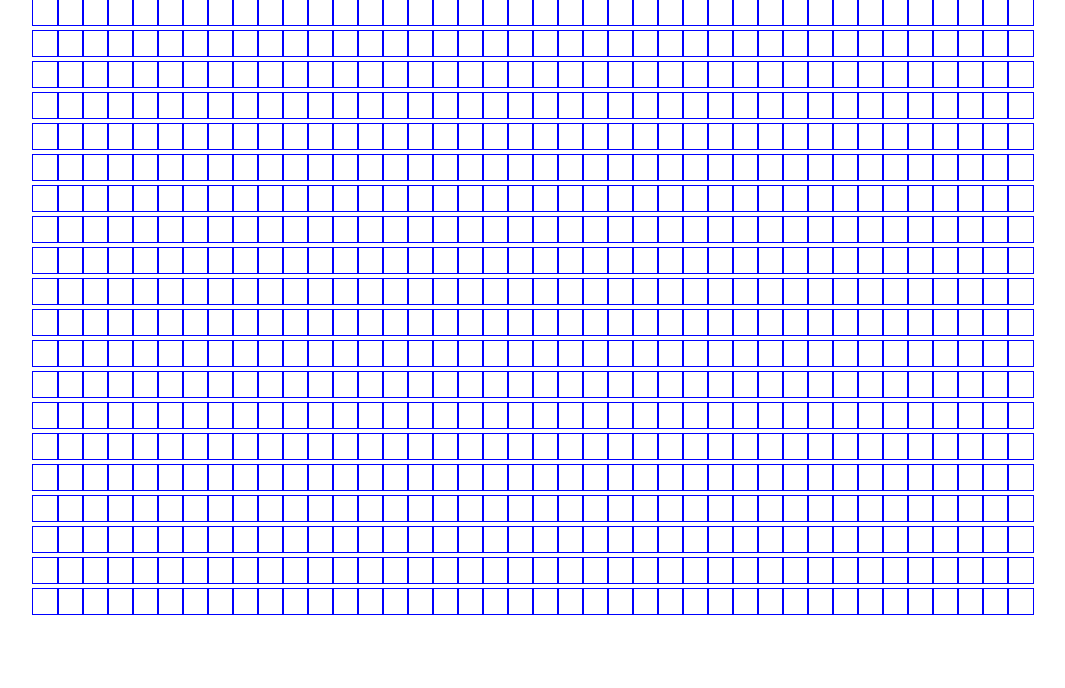
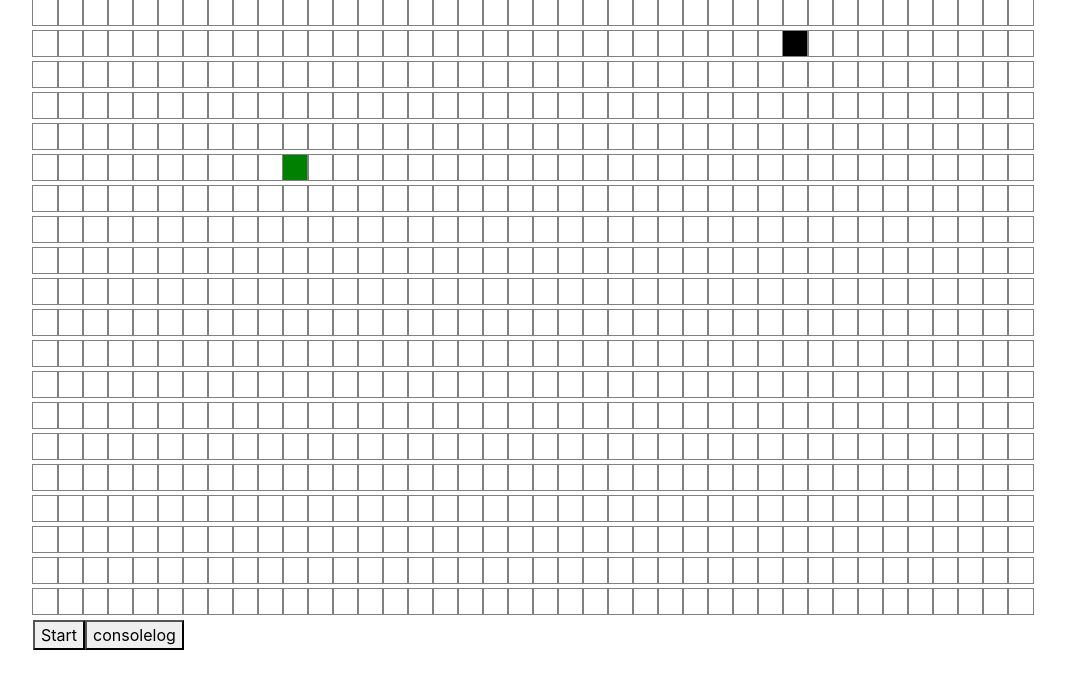
Before and after one commit to bsong070/BouncingSimulator, a React (Create React App) app: page / in a window 1280 px wide. Shown: the top 688 px of the page, without its empty margins (49-1114 px from the left). Built offline with nearby package versions, Linux system fonts and the light colour scheme.

Commit message:
initial setup on calculations

```diff
--- a/src/SimulationFiles/BouncingSimulator.js
+++ b/src/SimulationFiles/BouncingSimulator.js
@@ -1,45 +1,49 @@
 import React, { Component, useEffect, useState } from "react";
 import Cell from "./Cell";
+import ballPath from "./ballPath";
 
 import "./cell.css";
 
-const BALL_START_X = 5;
-const BALL_START_Y = 0;
-const TARGET_X = 20;
-const TARGET_Y = 0;
+const BALL_START_COL = 5;
+const BALL_START_ROW = 10;
+const TARGET_COL = 1;
+const TARGET_ROW = 30;
 const BOARD_ROW = 40;
 const BOARD_COL = 20;
+const GRAVITY = 1;
+const WIND = 2;
 
 let getBoard = () => {
   let board = [];
-  for (let y = 0; y < BOARD_COL; y++) {
-    let currentX = [];
-    for (let x = 0; x < BOARD_ROW; x++) currentX.push(boardCell(y, x));
+  for (let row = 0; row < BOARD_COL; row++) {
+    let currentArray = [];
+    for (let col = 0; col < BOARD_ROW; col++)
+      currentArray.push(boardCell(row, col));
 
-    board.push(currentX);
+    board.push(currentArray);
   }
   return board;
 };
 
-let boardCell = (x, y) => {
+let boardCell = (col, row) => {
   return {
-    x,
-    y,
-    atStart: x == BALL_START_X && y == BALL_START_Y,
-    atTarget: x == TARGET_X && y == TARGET_Y,
+    col,
+    row,
+    atStart: col == BALL_START_COL && row == BALL_START_ROW,
+    atTarget: col == TARGET_COL && row == TARGET_ROW,
     previousPath: false,
     isWall: false,
   };
 };
 
-let wallCell = (board, x, y) => {
+let wallCell = (board, row, col) => {
   let newBoard = board.slice();
-  let cell = newBoard[x][y];
+  let cell = newBoard[row][col];
   let wall = {
     ...cell,
     isWall: !cell.isWall,
   };
-  newBoard[x][y] = wall;
+  newBoard[row][col] = wall;
   return newBoard;
 };
 
@@ -51,38 +55,41 @@ let BouncingSimulator = () => {
     setBoard(getBoard());
   }, []);
 
-  let handleMouseDown = (x, y) => {
-    setBoard(wallCell(board, x, y));
+  let handleMouseDown = (row, col) => {
+    setBoard(wallCell(board, row, col));
+    setMousePressed(true);
   };
 
-  let handleMouseUp = (x, y) => {
+  let handleMouseUp = () => {
     setMousePressed(false);
   };
 
-  let handleMouseEnter = (x, y) => {
-    setBoard(wallCell(board, x, y));
-    setMousePressed(true);
+  let handleMouseEnter = (row, col) => {
+    if (!mousePressed) return;
+    setBoard(wallCell(board, row, col));
   };
 
   // add ball current
 
   return (
     <div class="container">
-      {board.map((x, xIndex) => {
+      {board.map((row, rowIndex) => {
         return (
-          <div key={xIndex}>
-            {x.map((cell, cellIndex) => {
-              let { x, y, previousPath, isWall } = cell;
+          <div key={rowIndex}>
+            {row.map((cell, cellIndex) => {
+              let { row, col, previousPath, isWall, atStart, atTarget } = cell;
               return (
                 <Cell
                   key={cellIndex}
-                  x={x}
-                  y={y}
+                  row={row}
+                  col={col}
+                  atStart={atStart}
+                  atTarget={atTarget}
                   previousPath={previousPath}
                   isWall={isWall}
                   mouseIsPressed={mousePressed}
-                  onMouseDown={(x, y) => handleMouseDown(x, y)}
-                  // onMouseEnter={(x, y) => handleMouseEnter(x, y)}
+                  onMouseDown={(row, col) => handleMouseDown(row, col)}
+                  onMouseEnter={(row, col) => handleMouseEnter(row, col)}
                   onMouseUp={() => handleMouseUp()}
                 />
               );
@@ -90,6 +97,23 @@ let BouncingSimulator = () => {
           </div>
         );
       })}
+      <button
+        onClick={() =>
+          ballPath(
+            board,
+            board[BALL_START_COL][BALL_START_ROW],
+            board[TARGET_COL][TARGET_ROW],
+            GRAVITY,
+            WIND
+          )
+        }
+      >
+        Start
+      </button>
+
+      <button onClick={() => console.log(board.length, board[0].length)}>
+        consolelog
+      </button>
     </div>
   );
 };
--- a/src/SimulationFiles/Cell.js
+++ b/src/SimulationFiles/Cell.js
@@ -4,8 +4,8 @@ import "./cell.css";
 export default class Cell extends Component {
   render() {
     const {
-      x,
-      y,
+      row,
+      col,
       isWall,
       atStart,
       atTarget,
@@ -24,10 +24,10 @@ export default class Cell extends Component {
 
     return (
       <div
-        id={`cell-${x}-${y}`}
+        id={`cell-${row}-${col}`}
         className={`cell ${classNameMod}`}
-        onMouseDown={() => onMouseDown(x, y)}
-        onMouseEnter={() => onMouseEnter(x, y)}
+        onMouseDown={() => onMouseDown(row, col)}
+        onMouseEnter={() => onMouseEnter(row, col)}
         onMouseUp={() => onMouseUp()}
       ></div>
     );
--- a/src/SimulationFiles/ballPath.js
+++ b/src/SimulationFiles/ballPath.js
@@ -0,0 +1,24 @@
+let ballPath = (board, ballPosition, targetPosition, gravity, wind) => {
+  //   board.length 20
+  //   board[0].length 40
+  console.log(ballPosition);
+  while (
+    ballPosition.row != targetPosition.row ||
+    ballPosition.col != targetPosition.col
+  ) {
+    if (
+      ballPosition.row > board.length * 2 ||
+      ballPosition.col > board[0].length ||
+      ballPosition.row < 0 ||
+      ballPosition.col < 0
+    ) {
+      break;
+    }
+    ballPosition.row -= gravity;
+    ballPosition.col -= wind;
+
+    console.log(ballPosition);
+  }
+};
+
+export default ballPath;
--- a/src/SimulationFiles/cell.css
+++ b/src/SimulationFiles/cell.css
@@ -1,12 +1,12 @@
 .cell {
     width: 25px;
     height: 25px;
-    outline: 1px solid blue;
+    outline: 1px solid grey;
     display: inline-block;
   }
 
   .cell-target {
-    background-color: red;
+    background-color: black;
   }
 
   .cell-start {
```
